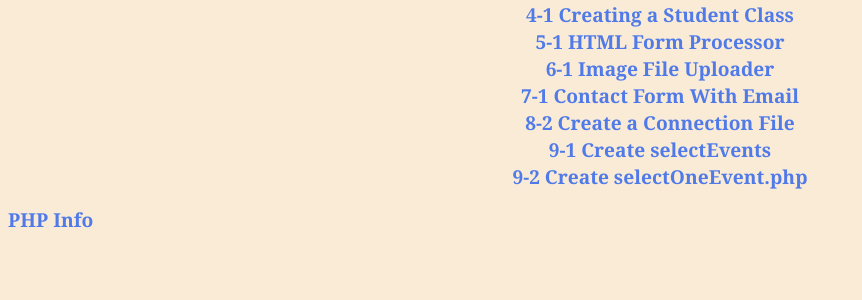
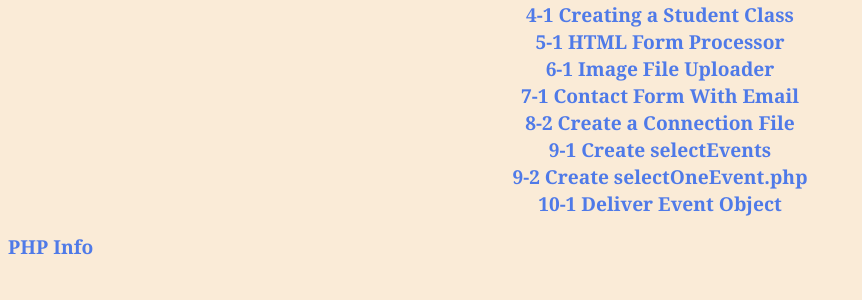
Before and after one commit to akjnewland/wdv341, a PHP site: page /wdv341Homework.php in a window 1280 px wide. Shown: the part 204-504 px from the top of the page, without its empty margins (0-862 px from the left). Run offline with PHP 8.4, Linux system fonts and the light colour scheme; a stand-in replaces the project's code that opens the database connection.

Commit message:
added 10-1 to assignment list

```diff
--- a/wdv341Homework.php
+++ b/wdv341Homework.php
@@ -27,6 +27,7 @@
   <li><a href="unit8/index.php">8-2 Create a Connection File</li>
   <li><a href="unit9/selectEvents.php">9-1 Create selectEvents</li>
   <li><a href="unit9/selectOneEvent.php">9-2 Create selectOneEvent.php</li>
+  <li><a href="unit10/deliverEventObject.php">10-1 Deliver Event Object</li>
 </ul>
 <p><a href="phpinfo.php">PHP Info</a></p>
 </body>
```
